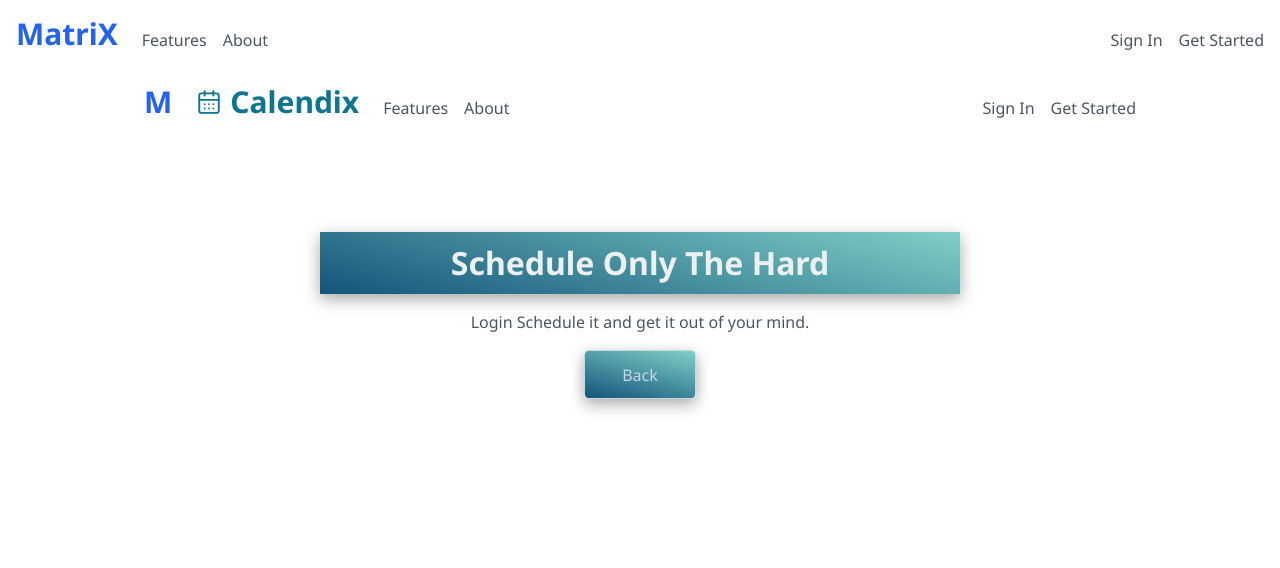
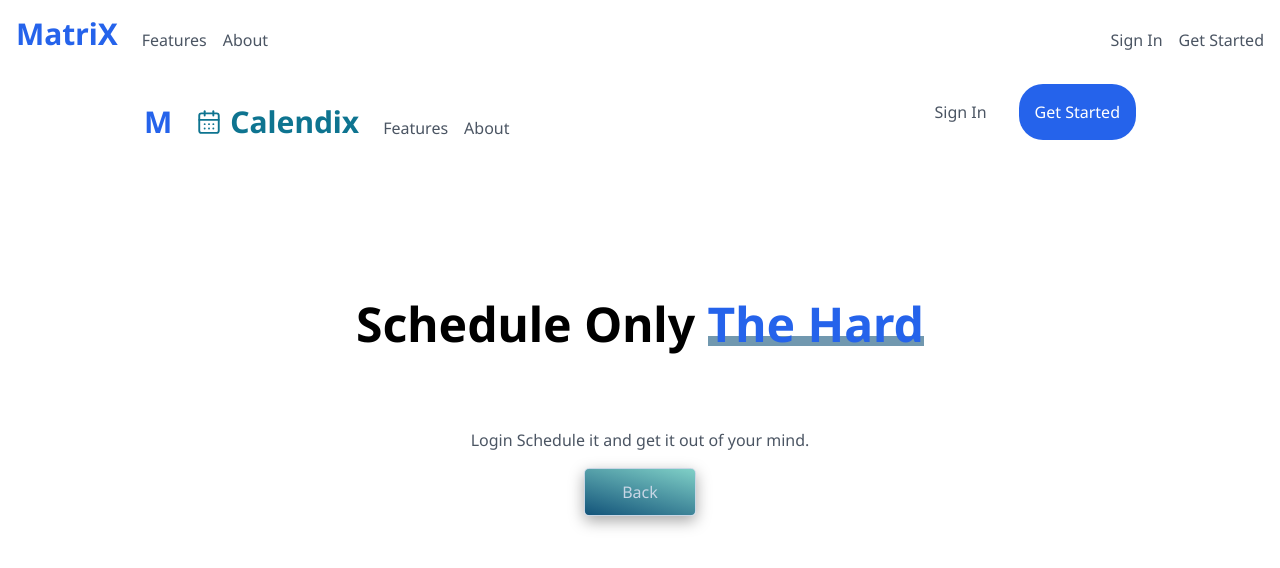
Before and after one commit to Mostafa-El-Masry/dashboardv.5, a Next.js app: page /content/DailyRoutine/Calendix in a window 1280 px wide. Shown: the top 568 px of the page. Built offline with nearby package versions, Linux system fonts and the light colour scheme.

Commit message:
updating calendix

```diff
--- a/app/components/Head.tsx
+++ b/app/components/Head.tsx
@@ -20,8 +20,8 @@ const Head = () => {
           </nav>
         </div>
         <nav className="flex gap-4 items-end">
-          <Link href="">Sign In</Link>
-          <Link href="">Get Started</Link>
+          <Link className=" p-4" href="">Sign In</Link>
+          <Link className="bg-blue-600 p-4 rounded-3xl text-white" href="">Get Started</Link>
         </nav>
       </header>
 
--- a/app/content/DailyRoutine/Calendix/page.tsx
+++ b/app/content/DailyRoutine/Calendix/page.tsx
@@ -7,8 +7,8 @@ const Calendix = () => {
   return (
     <main className="container">
       <Head />
-      <section className="text-center mt-24">
-        <h1 className="h1 text-4xl font-bold mb-10">Schedule Only The Hard</h1>
+      <section className="text-center mt-36">
+        <h1 className="text-5xl font-bold mb-20 ">Schedule Only <span className="text-blue-600 cool-underline">The Hard</span></h1>
         <p className="text-gray-600">
           Login Schedule it and get it out of your mind.
         </p>
--- a/app/globals.css
+++ b/app/globals.css
@@ -59,3 +59,20 @@ li{
     margin: 1rem 0 0 1rem;
 
 }
+
+.cool-underline{
+position: relative;
+}
+
+.cool-underline::after{
+content: '';
+height: 10px;
+width: 100%;
+background-color: #13547a99;
+display: block;
+position: absolute;
+left: 0;
+bottom: 10px;
+z-index: -1;
+
+}
```
